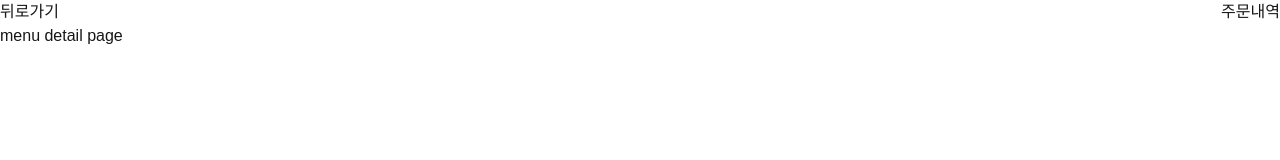
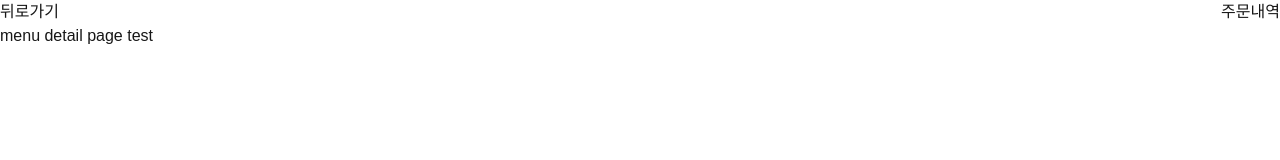
Before and after one commit to table-order/table-order, a Next.js app: page /menu/1 in a window 1280 px wide. Shown: the top 160 px of the page. Built offline with nearby package versions, Linux system fonts and the light colour scheme.

Commit message:
fork test

```diff
--- a/app/menu/[id]/page.tsx
+++ b/app/menu/[id]/page.tsx
@@ -1,3 +1,3 @@
 export default function MenuPage() {
-  return <>menu detail page</>;
+  return <>menu detail page test</>;
 }
```
